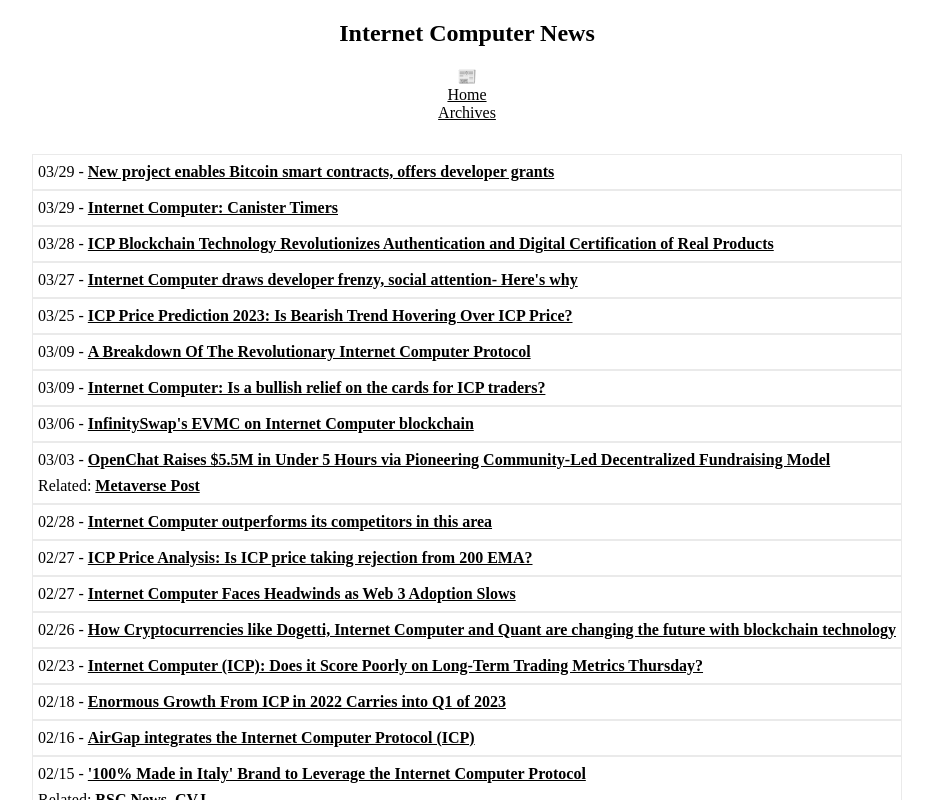
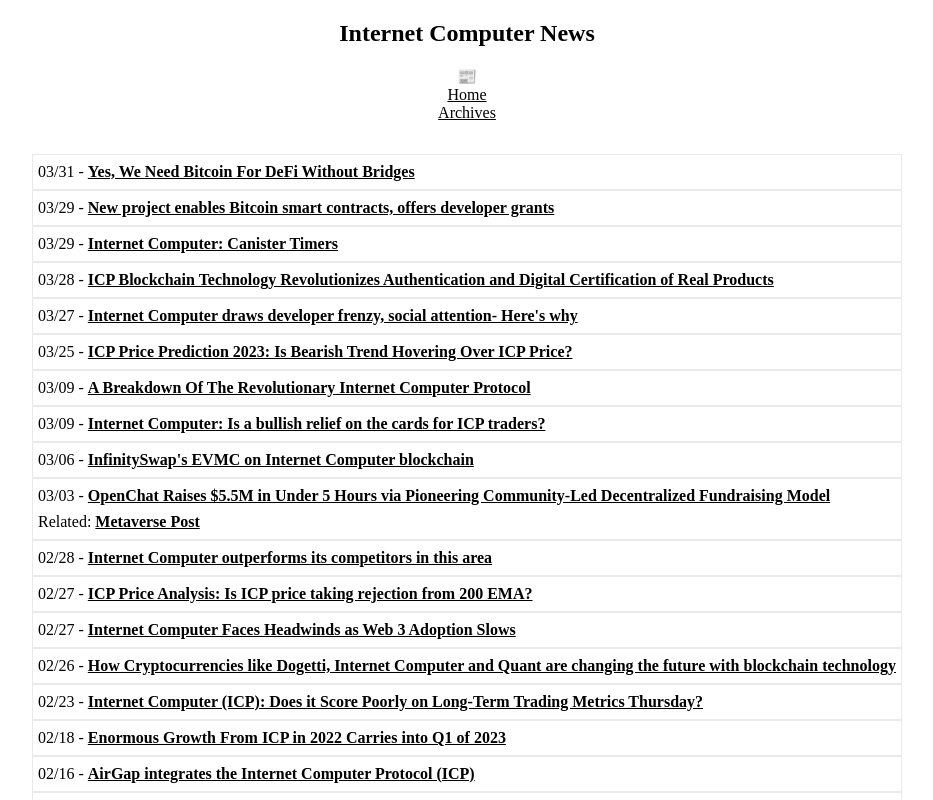
Before and after one commit to rjlucasm/ictoday, a Next.js app: page /news/2023 in a window 1280 px wide. Shown: the top 800 px of the page, without its empty margins (173-1106 px from the left). Built offline with nearby package versions, Linux system fonts and the light colour scheme.

Commit message:
News 03/31

```diff
--- a/pages/news/2023.js
+++ b/pages/news/2023.js
@@ -19,6 +19,9 @@ export default function News23() {
             <Link href="/archive"><a style={{ color: 'inherit' }}>Archives</a></Link>
 
             <div className="pagesgrid">
+            <div className="pagescard">03/31 -&nbsp;
+                <a href="https://beincrypto.com/yes-we-need-bitcoin-for-defi-without-bridges/" target="_blank" rel="noopener noreferrer">Yes, We Need Bitcoin For DeFi Without Bridges</a>
+            </div>
             <div className="pagescard">03/29 -&nbsp;
                 <a href="https://cyprus-mail.com/2023/03/29/new-project-enables-bitcoin-smart-contracts-offers-developer-grants/" target="_blank" rel="noopener noreferrer">New project enables Bitcoin smart contracts, offers developer grants</a>
             </div>
```
